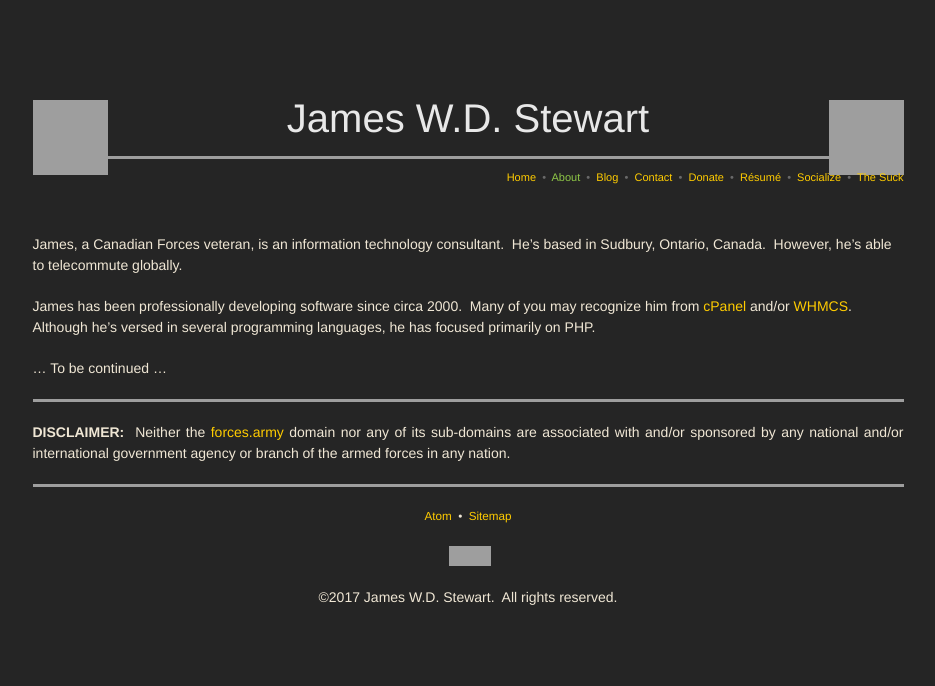
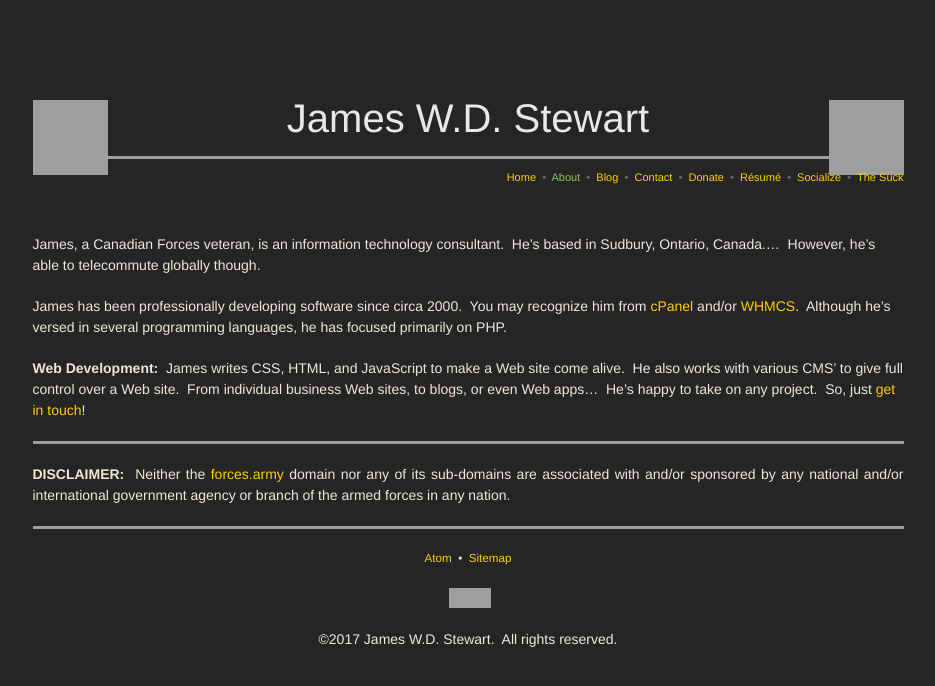
Before and after one commit to jwds1978/jwds1978.github.io, a Jekyll site: the page built from about.md, in a window 1280 px wide, cut to the strip 0-686 px from the top of the page. Shown: the whole strip, without its empty margins (172-1107 px from the left). Built offline with Jekyll 4.4.1, drawn with Linux system fonts in a browser that asks for light colours; nearby versions of some CDN libraries; some web fonts are replaced; our own code applies the rules of GitHub Pages for plain Markdown files; the repository's description, which GitHub fills in, is left out; grey boxes are pictures that could not be loaded.

Commit message:
Biography.

```diff
--- a/about.md
+++ b/about.md
@@ -3,12 +3,14 @@ cloudflareSSE: true
 title: About
 ---
 
-James, a Canadian Forces veteran, is an information technology consultant.&nbsp; He's based in Sudbury, Ontario, Canada.&nbsp; However, he's able to
-telecommute globally.
+James, a Canadian Forces veteran, is an information technology consultant.&nbsp; He's based in Sudbury, Ontario, Canada.&hellip;&nbsp; However, he's able to
+telecommute globally though.
 
-James has been professionally developing software since circa 2000.&nbsp; Many of you may recognize him from
+James has been professionally developing software since circa 2000.&nbsp; You may recognize him from
 <a href="https://cpanel.com" target="_blank" title="cPanel :: The Hosting Platform of Choice">cPanel</a> and/or
 <a href="https://www.whmcs.com" target="_blank" title="WHMCS :: Web Hosting, Billing, and Automation Platform">WHMCS</a>.&nbsp; Although he's versed in
 several programming languages, he has focused primarily on PHP.
 
-&hellip; To be continued &hellip;
+<span style="font-weight: bolder;">Web Development:</span>&nbsp; James writes CSS, HTML, and JavaScript to make a Web site come alive.&nbsp; He also works with various CMS' to give full
+control over a Web site.&nbsp; From individual business Web sites, to blogs, or even Web apps&hellip;&nbsp; He's happy to take on any project.&nbsp; So,
+just <a href="{{ site.url }}/contact" rel="me" title="">get in touch</a>!
```
Also changed, not shown: index.md (+4 -4 lines).
